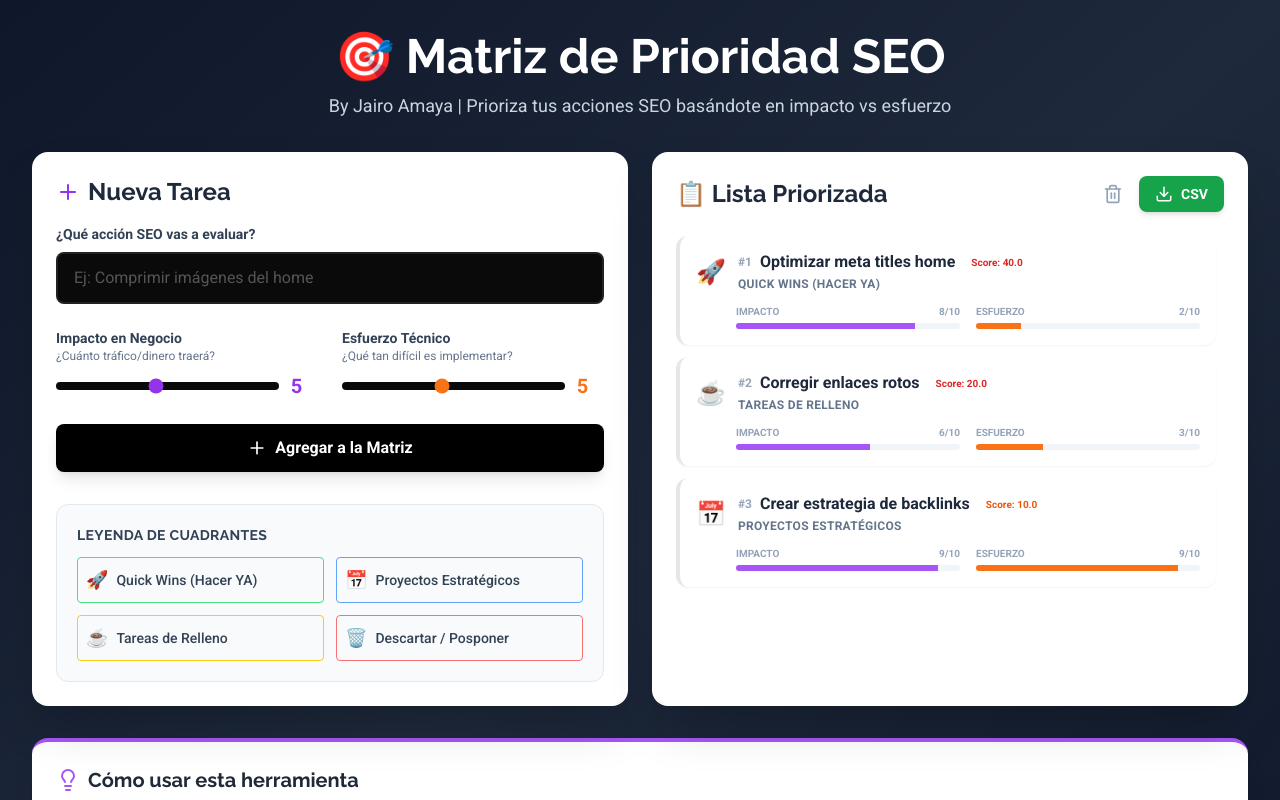
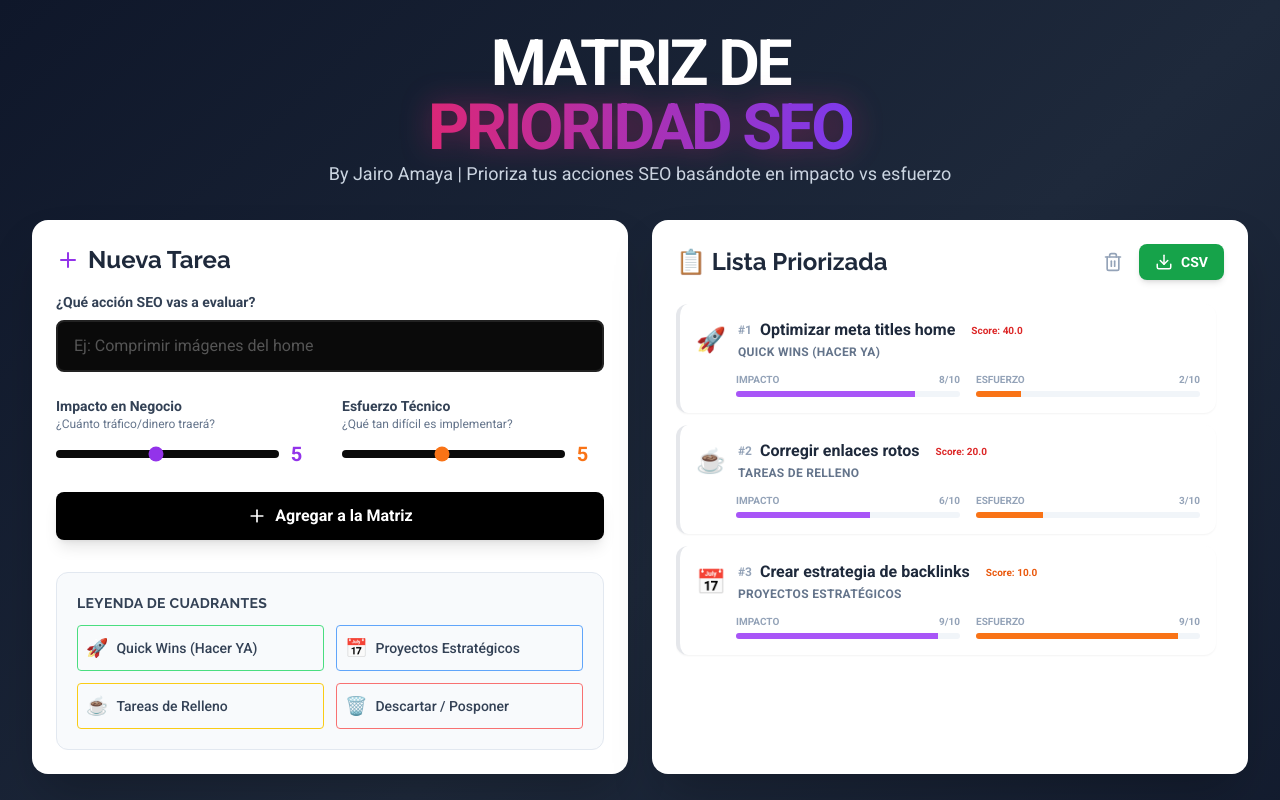
Before and after one commit to jairoamayalaverde/SEO-Priority-Matrix, a React (Vite) app: page / in a window 1280 px wide. Shown: the top 800 px of the page. Built offline with nearby package versions, Linux system fonts and the light colour scheme.

Commit message:
Update App.jsx

```diff
--- a/src/App.jsx
+++ b/src/App.jsx
@@ -102,9 +102,17 @@ export default function SEOPriorityCalculator() {
       <div className="max-w-7xl mx-auto">
         {/* Header */}
         <div className="text-center mb-8">
-          <h1 className="text-3xl md:text-5xl font-bold font-heading text-white mb-3">
-            🎯 Matriz de Prioridad SEO
-          </h1>
+          <h1 className="font-black text-center uppercase tracking-tighter leading-none" style={{ fontSize: 'clamp(2rem, 8vw, 4rem)' }}>
+  <span className="text-white">Matriz de</span> <br />
+  <span style={{
+    background: 'linear-gradient(90deg, #db2777 0%, #7c3aed 100%)',
+    WebkitBackgroundClip: 'text',
+    WebkitTextFillColor: 'transparent',
+    filter: 'drop-shadow(0 0 15px rgba(219,39,119,0.4))'
+  }}>
+    Prioridad SEO
+  </span>
+</h1>
           {/* CAMBIO: Texto Slate-300 (Igual que Auditor) */}
           <p className="text-slate-300 text-lg">
             By Jairo Amaya | Prioriza tus acciones SEO basándote en impacto vs esfuerzo
```
